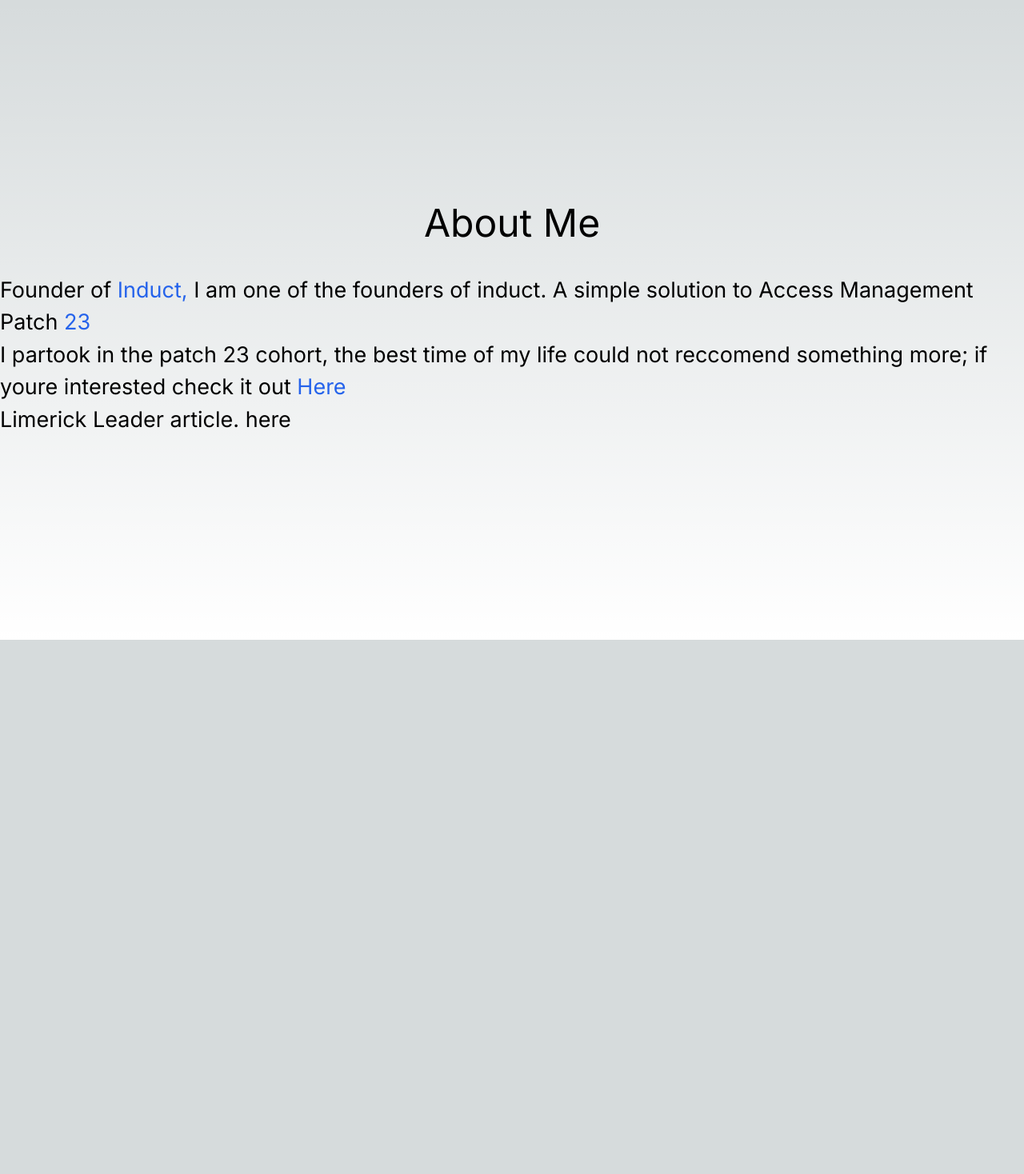
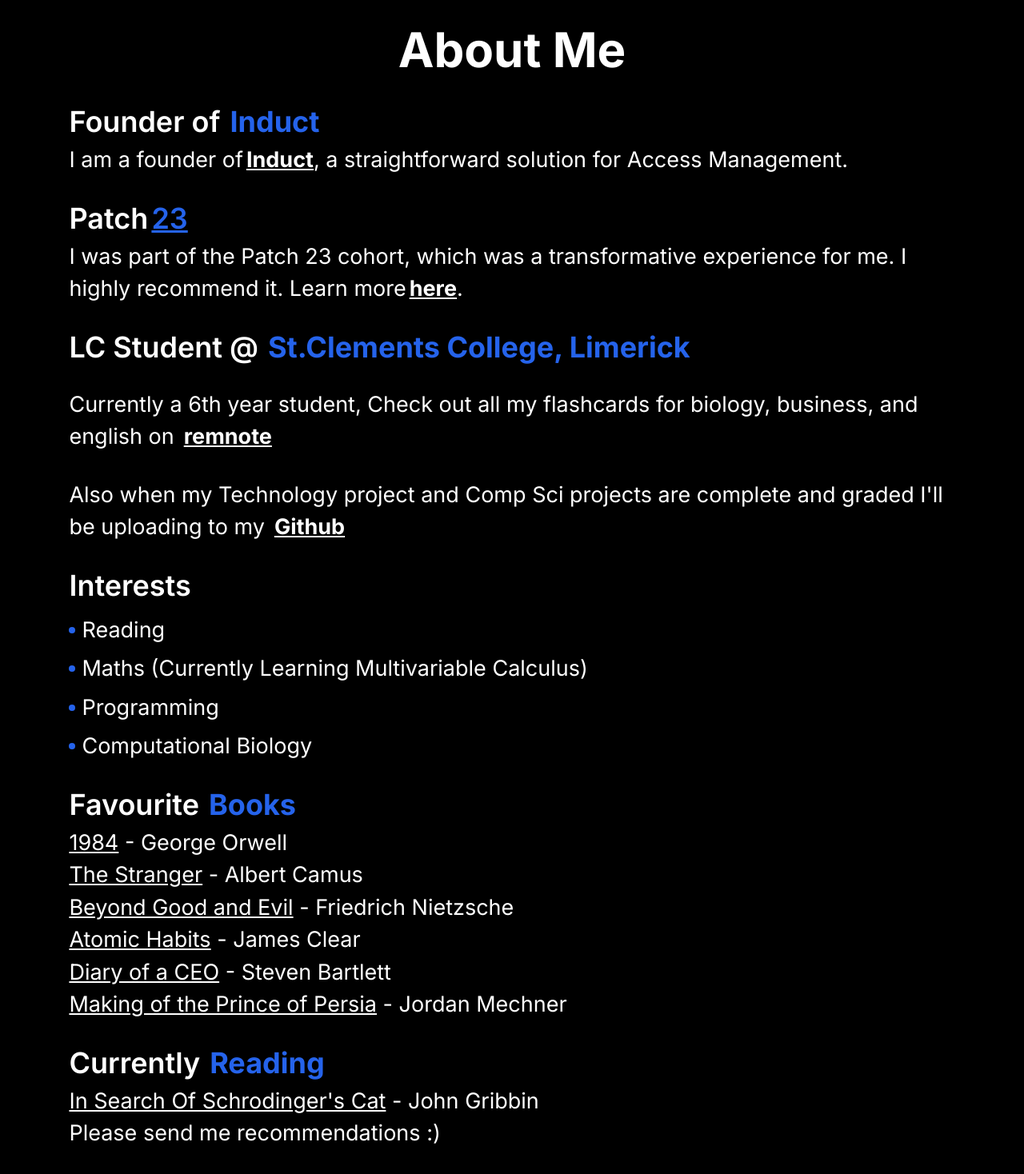
Before and after one commit to seyoka/SiteDeploy, a Next.js app: page /About in a window 1280 px wide. Shown: the whole page at 80% size. Before the commit the page ends 800 px from the top, so only its background shows below. Built offline with nearby package versions, Linux system fonts and the light colour scheme.

Commit message:
ready for deployment

```diff
--- a/package.json
+++ b/package.json
@@ -15,7 +15,7 @@
     "autoprefixer": "10.4.14",
     "eslint": "8.47.0",
     "eslint-config-next": "13.4.13",
-    "next": "13.4.13",
+    "next": "^13.4.13",
     "postcss": "8.4.27",
     "react": "18.2.0",
     "react-dom": "18.2.0",
--- a/src/app/About/page.tsx
+++ b/src/app/About/page.tsx
@@ -1,65 +1,122 @@
-import React, { useState } from 'react';
+import React from 'react';
 import { AiFillLinkedin } from 'react-icons/ai';
-import induct from './LogoWhiteFinal-removebg-preview.png';
-import induct2 from './LogoBlueFinal-removebg-preview.png';
 
-export default function AboutMe(){
+export default function AboutMe() {
+  return (
+    <main className='p-4 sm:p-8 selection:text-blue-600'>
+        <h1 className='text-4xl sm:text-5xl md:text-6xl text-center mb-6 sm:mb-10 font-bold'>About Me</h1>
+        <section className='space-y-6 sm:space-y-8 max-w-prose mx-auto'>
+            <div>
+                <h2 className='text-2xl sm:text-3xl md:text-4xl font-semibold mb-2'>
+                    Founder of
+                    <span className='text-blue-600 ml-3 font-bold'>Induct</span>
+                </h2>
+                <p>
+                    I am a founder of
+                    <a className='underline ml-1 font-bold' href='https://induct.ie/'>Induct</a>,
+                    a straightforward solution for Access Management.
+                </p>
+            </div>
 
+            <div>
+                <h2 className='text-2xl sm:text-3xl md:text-4xl font-semibold mb-2'>
+                    Patch
+                    <a className='text-blue-600 underline ml-1' href='#'>23</a>
+                </h2>
+                <p>
+                    I was part of the Patch 23 cohort, which was a transformative experience for me.
+                    I highly recommend it. Learn more
+                    <a className='underline ml-1 font-bold' href='https://joinpatch.org'>here</a>.
+                </p>
+            </div>
 
-    return(
-        <main>
-        <h1 className='text-5xl text-center'>About Me</h1>
-        <nav className='
-        items-center justify-center gap-6 mt-10'>
-        <p>Founder of <a className='text-blue-600' href='https://induct.ie/'>Induct, </a>I am one of the founders of induct. A simple solution to Access Management</p>
-        <h2>Patch<a className='text-blue-600'> 23</a></h2>
-        <p> I partook in the patch 23 cohort, the best time of my life could not reccomend something more; if youre interested check it out <a href='https://joinpatch.org'
-        className='text-blue-600'>Here</a></p>
-        <p>Limerick Leader article. <a className=''>here</a></p>
-        </nav>
-        </main>
-    )
+            <h2 className='text-2xl sm:text-3xl md:text-4xl font-semibold mb-2'>
+                    LC Student @
+                    <span className='text-blue-600 ml-3 font-bold'>St.Clements College, Limerick</span>
+            </h2>
+            <p>
+                Currently a 6th year student, Check out all my flashcards for biology, business, and english on
+                <span className="ml-3 font-bold">
+                    <a href='https://www.remnote.com/profile/seyoka' className='underline'>remnote</a>
+                </span>
+            </p>
+
+            <p>
+            Also when my Technology project and Comp Sci projects are complete and graded I'll be uploading to my
+            <span className="ml-3 font-bold">
+                    <a href='' className='underline'>Github</a>
+                </span>
+            </p>
+
+            <div>
+                <h2 className="text-2xl sm:text-3xl md:text-4xl font-semibold mb-4">Interests</h2>
+                <ul className="list-none pl-0">
+                    <li className="flex items-center mb-2">
+                        <span className="h-2 w-2 bg-blue-600 rounded-full mr-2"></span>
+                        Reading
+                    </li>
+                    <li className="flex items-center mb-2">
+                        <span className="h-2 w-2 bg-blue-600 rounded-full mr-2"></span>
+                        Maths (Currently Learning Multivariable Calculus)
+                    </li>
+                    <li className="flex items-center mb-2">
+                        <span className="h-2 w-2 bg-blue-600 rounded-full mr-2"></span>
+                        Programming
+                    </li>
+                    <li className="flex items-center mb-2">
+                        <span className="h-2 w-2 bg-blue-600 rounded-full mr-2"></span>
+                        Computational Biology
+                    </li>
+                </ul>
+            </div>
+
+            <div>
+                <h2 className='text-2xl sm:text-3xl md:text-4xl font-semibold mb-2'>
+                    Favourite
+                    <span className='text-blue-600 ml-3 font-bold'>Books</span>
+                </h2>
+                <p>
+                <a href='https://www.amazon.com/Contemporanea-Debolsillo-Spanish-George-Orwell/dp/8499890946/ref=sr_1_9?keywords=george+orwell+1984+book&sr=8-9'>
+            <span className="underline">1984</span> - George Orwell
+                </a>
+                <br/>
+                <a href='https://www.amazon.com/Stranger-Albert-Camus/dp/0679720200/ref=tmm_pap_swatch_0?_encoding=UTF8&sr=8-2'>
+                    <span className="underline">The Stranger</span> - Albert Camus
+                </a>
+                <br/>
+                <a href='https://www.amazon.com/Beyond-Good-Evil-Penguin-Classics/dp/014044923X/ref=sr_1_1?keywords=beyond+good+and+evil+friedrich+nietzsche&sr=8-1'>
+                    <span className="underline">Beyond Good and Evil</span> - Friedrich Nietzsche
+                </a>
+                <br/>
+                <a>
+                    <span className="underline">Atomic Habits</span> - James Clear
+                </a>
+                <br/>
+                <a>
+                    <span className="underline">Diary of a CEO</span> - Steven Bartlett
+                </a>
+                <br/>
+                <a>
+                    <span className="underline">Making of the Prince of Persia</span> - Jordan Mechner
+                </a>
+                <br/>
+                </p>
+            </div>
+
+            <div>
+                <div>
+                    <h2 className='text-2xl sm:text-3xl md:text-4xl font-semibold mb-2'>
+                    Currently
+                    <span className='text-blue-600 ml-3 font-bold'>Reading</span>
+                    </h2>
+                    <a>
+                        <span className="underline">In Search Of Schrodinger's Cat</span> - John Gribbin
+                    </a>
+                    <br/>
+                    <p>Please send me recommendations :)</p>
+                </div>
+            </div>
+        </section>
+    </main>
+  );
 }
-// 'use client'
-// import React, { useState } from 'react';
-// import { AiFillLinkedin } from 'react-icons/ai';
-// import styles from './AboutMe.module.css'; // Assuming you have a CSS module for this component
-// import induct from './LogoWhiteFinal-removebg-preview.png';
-// import induct2 from './LogoBlueFinal-removebg-preview.png';
-
-// export default function AboutMe() {
-//   const Text = (props: { text: string }) => {
-//     return <p className="text-base">{props.text}</p>;
-//   };
-
-//   const TextAnimation = () => {
-//     const [isVisible, setIsVisible] = useState(false);
-
-//     const animateText = () => {
-//       setIsVisible(!isVisible);
-//     };
-
-//     return (
-//       <div className={styles.animationContainer}>
-//         <button onClick={animateText}>Animate Text</button>
-//         <div className={`${styles.animatedText} ${isVisible ? '' : styles.hidden}`}>
-//           Text that will animate
-//         </div>
-//       </div>
-//     );
-//   };
-
-//   return (
-//     <main>
-//       <TextAnimation />
-//       <h1 className="text-5xl text-center">About Me</h1>
-//       <nav className="flex flex-row items-center justify-center gap-6 mt-10">
-//         <h2 className="text-cyan-300">Projects</h2>
-//         <h2>Patch</h2>
-//         <h2>Accolades</h2>
-//         <h2>Philosophy</h2>
-//         <h2>Current Media</h2>
-//       </nav>
-//     </main>
-//   );
-// }
--- a/src/app/globals.css
+++ b/src/app/globals.css
@@ -3,27 +3,20 @@
 @tailwind utilities;
 
 :root {
-  --foreground-rgb: 0, 0, 0;
-  --background-start-rgb: 214, 219, 220;
-  --background-end-rgb: 255, 255, 255;
-}
-
-@media (prefers-color-scheme: dark) {
-  :root {
-    --foreground-rgb: 255, 255, 255;
-    --background-start-rgb: 0, 0, 0;
-    --background-end-rgb: 0, 0, 0;
-  }
+  --foreground-rgb: 255, 255, 255;  /* text color */
+  --background-start-rgb: 0, 0, 0; /* starting bg color */
+  --background-end-rgb: 0, 0, 0;   /* ending bg color */
 }
 
 body {
+  font-family: 'Roboto', sans-serif;
   color: rgb(var(--foreground-rgb));
   background: linear-gradient(
-      to bottom,
-      transparent,
-      rgb(var(--background-end-rgb))
-    )
-    rgb(var(--background-start-rgb));
+    to bottom,
+    transparent,
+    rgb(var(--background-end-rgb))
+  )
+  rgb(var(--background-start-rgb));
 }
 #a {
   color: #0666fb;
@@ -131,3 +124,39 @@
   cursor: pointer;
 
 }
+
+#c {
+  color: white;
+  position: relative;
+  text-decoration: none;
+}
+
+#c::before {
+  content: '';
+  position: absolute;
+  width: 100%;
+  height: 4px;
+  border-radius: 4px;
+  background-color: #0666fb;
+  bottom: 0;
+  left: 0;
+  transform-origin: right;
+  transform: scaleX(0);
+  transition: transform .3s ease-in-out;
+}
+
+#c:hover::before {
+  transform-origin: left;
+  transform: scaleX(1);
+}
+
+body {
+  font-family: 'Roboto', sans-serif;
+  color: rgb(var(--foreground-rgb));
+  background: linear-gradient(
+    to bottom,
+    transparent,
+    rgb(var(--background-end-rgb))
+  )
+  rgb(var(--background-start-rgb));
+}
--- a/src/app/page.tsx
+++ b/src/app/page.tsx
@@ -1,57 +1,73 @@
-// import Image from 'next/image'
-// import React from 'react'
-// import { AiFillLinkedin } from 'react-icons/ai'
-// import induct from './LogoWhiteFinal-removebg-preview.png'
-// import induct2 from './LogoBlueFinal-removebg-preview.png'
+
+
+// 'use client'
+// import React, { useState } from 'react';
+// import { AiFillLinkedin } from 'react-icons/ai';
+// import induct from './LogoWhiteFinal-removebg-preview.png';
+// import induct2 from './LogoBlueFinal-removebg-preview.png';
 
 // export default function Home() {
+
+
+
+
 //   return (
-//     <main className="flex min-h-screen flex-col items-center justify-center gap-12 w-fill">
+//     <main className="flex min-h-screen flex-col items-center justify-center gap-12 w-fill selection:text-blue-600">
 //       <h1 className="text-white-100 text-6xl font-bold">
-//         Hi. I'm <span className="text-blue-600">Ryan</span>
+//         Hi. I'm <span className="text-blue-600" id="a">Ryan</span>
 //       </h1>
-//       <h2 className="text-white-200 text-5xl">I Want to die</h2>
-//       <div className='flex flex-row items-center justify-center gap-6'>
-//         <a href='https://www.linkedin.com/in/ryan-morrissey-834256271/'><AiFillLinkedin className="text-white-200 hover:text-stone-400 hover:cursor-pointer w-12 h-12" /></a>
-//         <a href='https://induct.ie/'><img src={induct.src} alt="Induct Logo" className="hover:text-stone-400 hover:cursor-pointer w-12 h-12" /></a>
+//       <h2 className="text-white-200 text-5xl">Founder, Developer, Student</h2>
+//       <div className='flex flex-row itemflexs-center justify-center gap-6'>
+//       <a href='https://www.linkedin.com/in/ryan-morrissey-834256271/'><AiFillLinkedin className="text-white-200 hover:text-stone-400 hover:cursor-pointer w-12 h-12" /></a>
+//         <a href='https://induct.ie/'>
+//           <div id="svg-container">
+//           <svg version="1.0" xmlns="http://www.w3.org/2000/svg" className="linkedin-svg"
+//             width="30pt" height="30pt" viewBox="0 0 478.000000 522.000000"
+//             preserveAspectRatio="xMidYMid meet">
+//             <g transform="translate(0.000000,522.000000) scale(0.100000,-0.100000)"
+//                stroke="none">
+//                 <path d="M1505 5150 c-267 -48 -448 -119 -656 -259 -342 -228 -574 -547 -691
+//                 -946 -61 -210 -60 -192 -65 -1227 l-4 -948 450 0 451 0 0 913 c0 885 1 916 20
+//                 993 72 282 296 505 580 575 71 18 104 21 210 16 168 -7 275 -40 406 -129 115
+//                 -77 248 -243 294 -366 50 -131 50 -128 50 -1087 0 -518 5 -932 10 -974 24
+//                 -184 144 -320 329 -375 182 -54 394 35 495 207 67 113 66 97 66 1092 0 557 -4
+//                 933 -10 993 -34 309 -124 563 -286 802 -271 402 -677 655 -1171 729 -111 17
+//                 -362 12 -478 -9z"/>
+//                 <path d="M1640 3894 c-69 -19 -131 -55 -193 -113 -58 -54 -93 -110 -118 -192
+//                 -18 -58 -19 -108 -19 -1012 0 -1027 0 -1028 55 -1250 75 -307 256 -610 492
+//                 -826 224 -205 486 -340 789 -407 119 -27 145 -29 339 -29 181 0 225 3 320 23
+//                 462 97 837 355 1091 748 106 164 186 362 235 579 23 99 23 109 29 1073 l5 972
+//                 -447 0 -448 0 0 -902 c0 -961 0 -959 -49 -1089 -76 -201 -262 -386 -466 -461
+//                 -99 -37 -161 -48 -274 -48 -352 0 -665 247 -756 596 -13 50 -15 192 -15 974 0
+//                 556 -4 942 -10 985 -39 272 -301 449 -560 379z"/>
+//             </g>
+//           </svg>
+//         </div>
+//         </a>
 //       </div>
-//       <div className="flex gap-24">
-//         <a className='text-white-200 text-4xl hover:text-blue-600 cursor-pointer'>Github:</a>
-//         <a className='text-white-200 text-4xl hover:text-blue-600 cursor-pointer'>Projects:</a>
-//         <a className='text-white-200 text-4xl hover:text-blue-600 cursor-pointer'>About Me:</a>
-//       </div>
+//       <a href='/About' className='text-white-200 text-4xl hover:text-blue-600 cursor-pointer'>About Me</a>
+//       <a href="/Contact" id='B' className='text-base'>Contact Me</a>
 //     </main>
-//   )
+//   );
 // }
-
 'use client'
-import React, { useState } from 'react';
+import React from 'react';
 import { AiFillLinkedin } from 'react-icons/ai';
-import induct from './LogoWhiteFinal-removebg-preview.png';
-import induct2 from './LogoBlueFinal-removebg-preview.png';
 
 export default function Home() {
-  const [logoSrc, setLogoSrc] = useState(induct.src);
-
-  const handleLogoHover = () => {
-    setLogoSrc(induct2.src);
-  };
-
-  const handleLogoLeave = () => {
-    setLogoSrc(induct.src);
-  };
-
   return (
-    <main className="flex min-h-screen flex-col items-center justify-center gap-12 w-fill">
-      <h1 className="text-white-100 text-6xl font-bold">
-        Hi. I'm <span className="text-blue-600" id="a">Ryan</span>
+    <main className="flex min-h-screen flex-col items-center justify-center gap-8 w-full selection:text-blue-600 px-4 sm:gap-12 sm:px-0">
+      <h1 className="text-3xl text-center font-bold text-white sm:text-4xl md:text-5xl lg:text-6xl">
+        Hi. I'm <span id='a' className="text-blue-600">Ryan</span>
       </h1>
-      <h2 className="text-white-200 text-5xl">Founder, Developer, Student</h2>
-      <div className='flex flex-row itemflexs-center justify-center gap-6'>
-      <a href='https://www.linkedin.com/in/ryan-morrissey-834256271/'><AiFillLinkedin className="text-white-200 hover:text-stone-400 hover:cursor-pointer w-12 h-12" /></a>
+      <h2 className="text-2xl text-center text-white sm:text-3xl md:text-4xl lg:text-5xl">Founder, Developer, Student</h2>
+      <div className='flex flex-col sm:flex-row items-center justify-center gap-4 sm:gap-6'>
+        <a href='https://www.linkedin.com/in/ryan-morrissey-834256271/'>
+          <AiFillLinkedin className="text-white w-10 h-10 sm:w-12 sm:h-12" />
+        </a>
         <a href='https://induct.ie/'>
           <div id="svg-container">
-          <svg version="1.0" xmlns="http://www.w3.org/2000/svg" className="linkedin-svg"
+         <svg version="1.0" xmlns="http://www.w3.org/2000/svg" className="linkedin-svg"
             width="30pt" height="30pt" viewBox="0 0 478.000000 522.000000"
             preserveAspectRatio="xMidYMid meet">
             <g transform="translate(0.000000,522.000000) scale(0.100000,-0.100000)"
@@ -72,11 +88,11 @@
                 556 -4 942 -10 985 -39 272 -301 449 -560 379z"/>
             </g>
           </svg>
-        </div>
+          </div>
         </a>
       </div>
-      <a href='/About' className='text-white-200 text-4xl hover:text-blue-600 cursor-pointer'>About Me</a>
-      <a href="/Contact" id='B' className='text-base'>Contact Me</a>
+      <a href='/About' id='c' className='text-white text-2xl sm:text-3xl lg:text-4xl hover:text-blue-600 cursor-pointer'>About Me</a>
+      <a href="/Contact" id='B' className='text-white text-lg sm:text-xl lg:text-2xl'>Contact Me</a>
     </main>
   );
 }
```
Also changed, not shown: src/app/Contact/page.tsx (+15 -17 lines), 1 other file (tests, documents, lock files or other folders).
